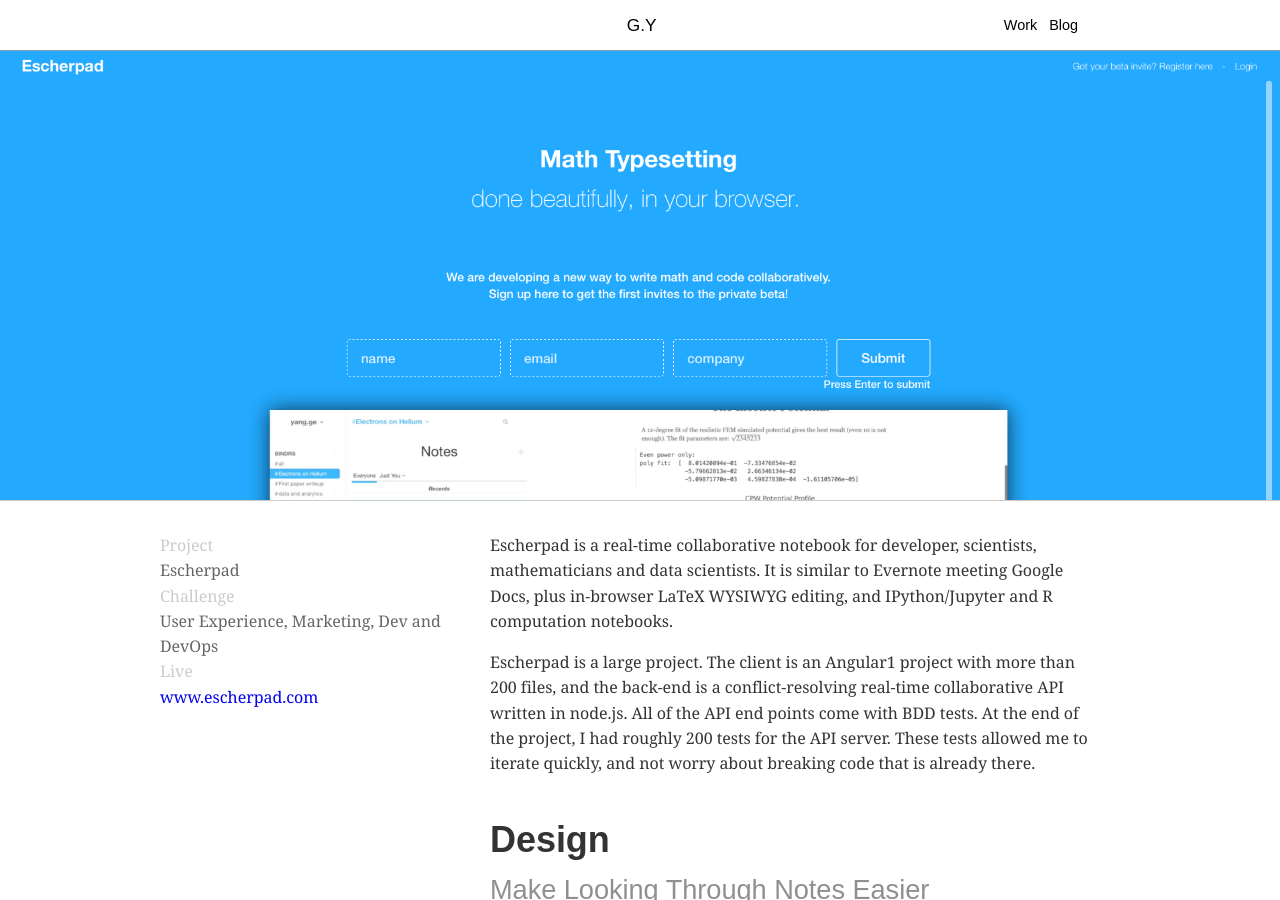
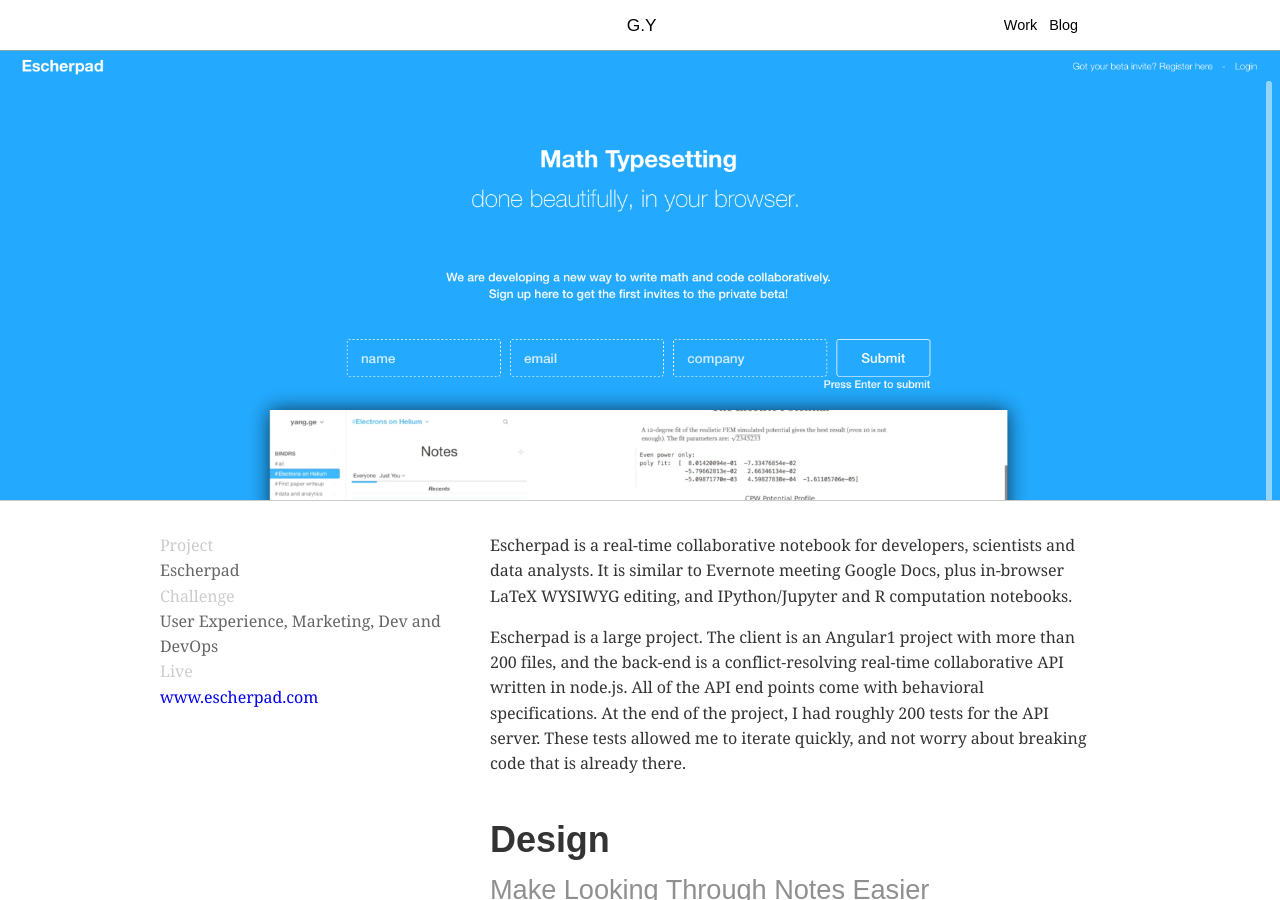
Before and after one commit to geyang/episodeyang.github.io-old, a Jekyll site: the page built from _posts/2016-02-21-building-escherpad.md, in a window 1280 px wide and 900 px high. Built offline with Jekyll 4.4.1, drawn with Linux system fonts in a browser that asks for light colours.

Commit message:
update copy

```diff
--- a/_posts/2016-02-21-building-escherpad.md
+++ b/_posts/2016-02-21-building-escherpad.md
@@ -20,9 +20,9 @@
 Live
 : [www.escherpad.com](http://www.escherpad.com)
 
-Escherpad is a real-time collaborative notebook for developer, scientists, mathematicians and data scientists. It is similar to Evernote meeting Google Docs, plus in-browser LaTeX WYSIWYG editing, and IPython/Jupyter and R computation notebooks.
+Escherpad is a real-time collaborative notebook for developers, scientists and data analysts. It is similar to Evernote meeting Google Docs, plus in-browser LaTeX WYSIWYG editing, and IPython/Jupyter and R computation notebooks.
 
-Escherpad is a large project. The client is an Angular1 project with more than 200 files, and the back-end is a conflict-resolving real-time collaborative API written in node.js. All of the API end points come with BDD tests. At the end of the project, I had roughly 200 tests for the API server. These tests allowed me to iterate quickly, and not worry about breaking code that is already there.
+Escherpad is a large project. The client is an Angular1 project with more than 200 files, and the back-end is a conflict-resolving real-time collaborative API written in node.js. All of the API end points come with behavioral specifications. At the end of the project, I had roughly 200 tests for the API server. These tests allowed me to iterate quickly, and not worry about breaking code that is already there.
 
 ## Design
 
```
